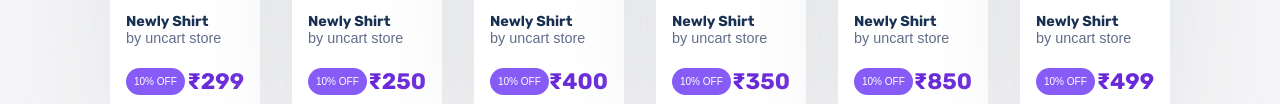
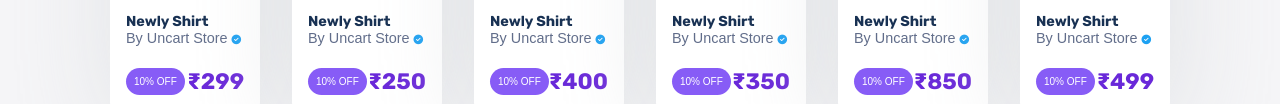
Before and after one commit to PavanMagar/Uncart, a plain HTML site: page index.html in a window 1280 px wide. Shown: the part 871-975 px from the top of the page. Drawn offline with Linux system fonts and the light colour scheme; a web font is replaced by a local one.

Commit message:
Update index.html

```diff
--- a/index.html
+++ b/index.html
@@ -110,7 +110,7 @@
                             </div>
                             <div class="product-info">
                                 <h3>Newly Shirt</h3>
-                                <p>by uncart store</p>
+                                <p>By Uncart Store <i class="fa fa-check-circle" aria-hidden="true" style="color: #1DA1F2; font-size: 0.6rem;"></i></p>
                             </div>
                             <div class="product-price">
                                 <p>10% OFF</p>
@@ -125,7 +125,7 @@
                             </div>
                             <div class="product-info">
                                 <h3>Newly Shirt</h3>
-                                <p>by uncart store</p>
+                                <p>By Uncart Store <i class="fa fa-check-circle" aria-hidden="true" style="color: #1DA1F2; font-size: 0.6rem;"></i></p>
                             </div>
                             <div class="product-price">
                                 <p>10% OFF</p>
@@ -140,7 +140,7 @@
                             </div>
                             <div class="product-info">
                                 <h3>Newly Shirt</h3>
-                                <p>by uncart store</p>
+                                <p>By Uncart Store <i class="fa fa-check-circle" aria-hidden="true" style="color: #1DA1F2; font-size: 0.6rem;"></i></p>
                             </div>
                             <div class="product-price">
                                 <p>10% OFF</p>
@@ -155,7 +155,7 @@
                             </div>
                             <div class="product-info">
                                 <h3>Newly Shirt</h3>
-                                <p>by uncart store</p>
+                                <p>By Uncart Store <i class="fa fa-check-circle" aria-hidden="true" style="color: #1DA1F2; font-size: 0.6rem;"></i></p>
                             </div>
                             <div class="product-price">
                                 <p>10% OFF</p>
@@ -170,7 +170,7 @@
                             </div>
                             <div class="product-info">
                                 <h3>Newly Shirt</h3>
-                                <p>by uncart store</p>
+                                <p>By Uncart Store <i class="fa fa-check-circle" aria-hidden="true" style="color: #1DA1F2; font-size: 0.6rem;"></i></p>
                             </div>
                             <div class="product-price">
                                 <p>10% OFF</p>
@@ -185,7 +185,7 @@
                             </div>
                             <div class="product-info">
                                 <h3>Newly Shirt</h3>
-                                <p>by uncart store</p>
+                                <p>By Uncart Store <i class="fa fa-check-circle" aria-hidden="true" style="color: #1DA1F2; font-size: 0.6rem;"></i></p>
                             </div>
                             <div class="product-price">
                                 <p>10% OFF</p>
```
